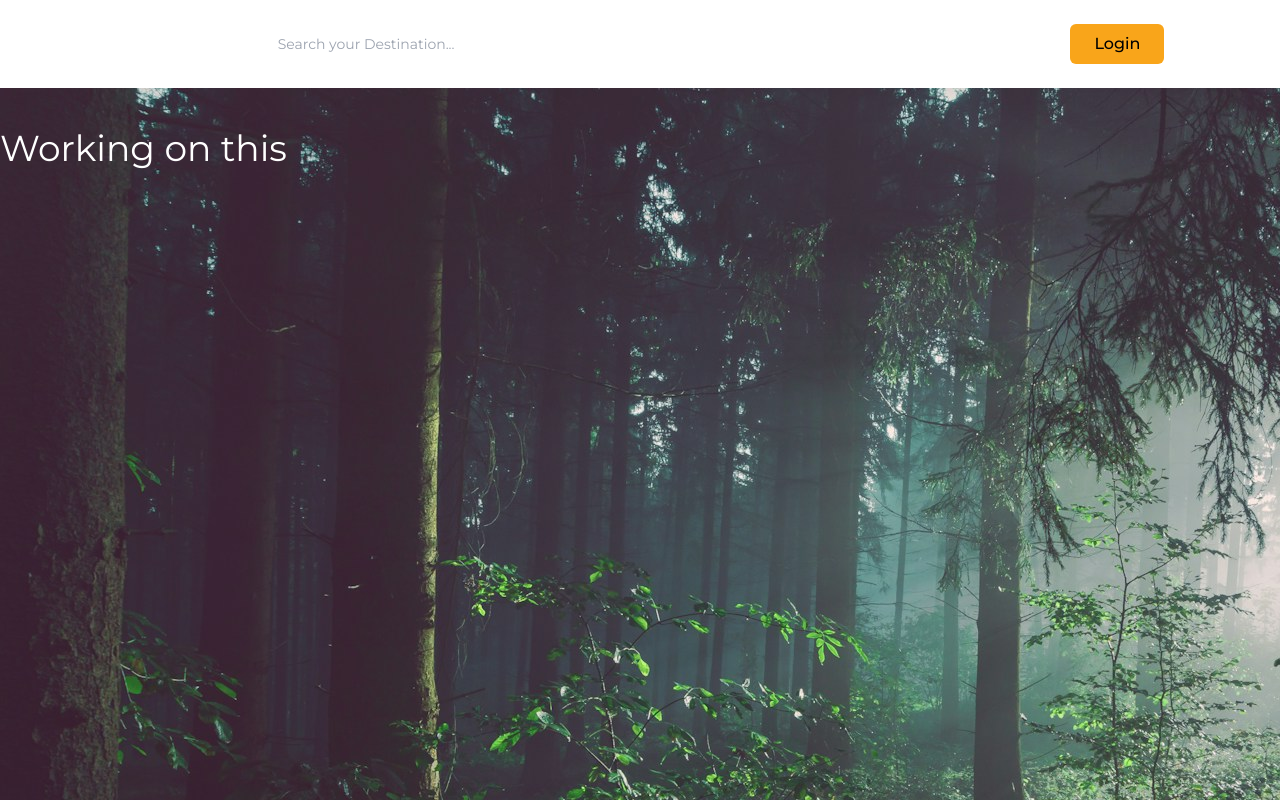
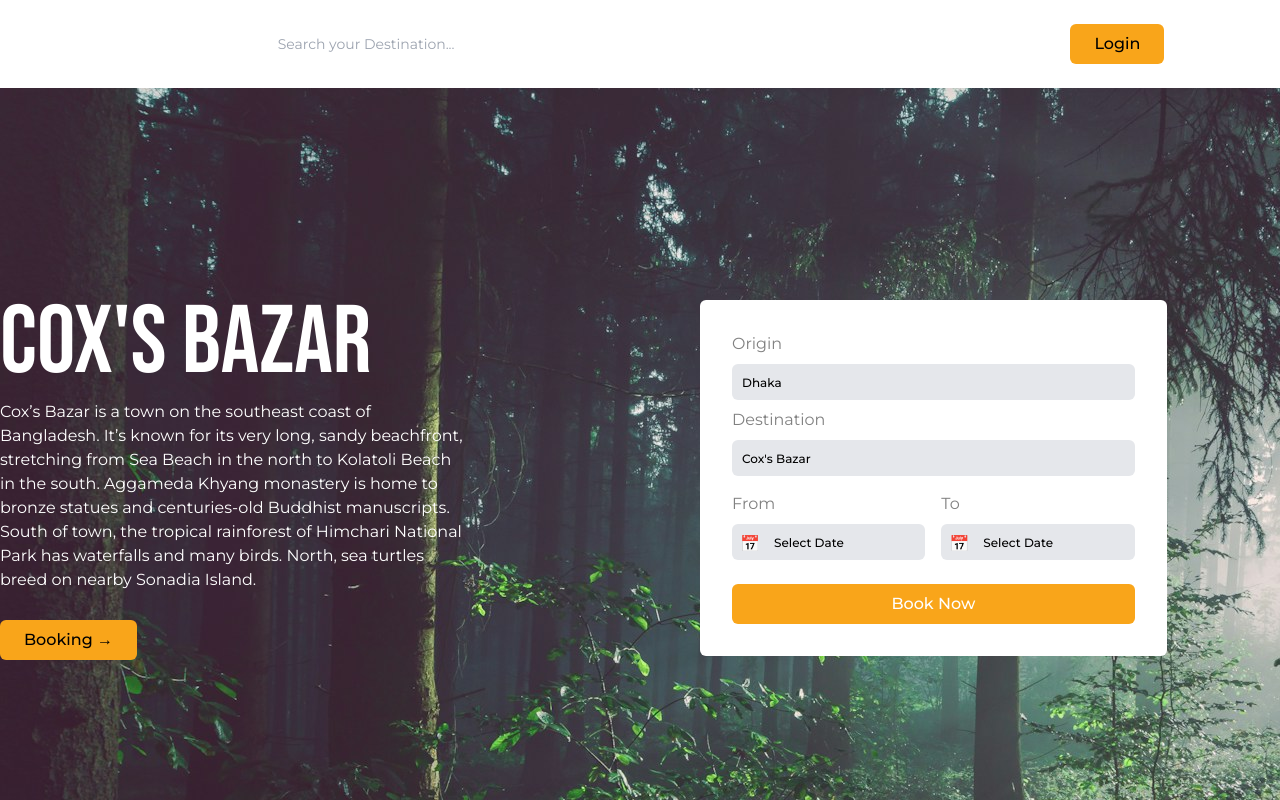
Before and after one commit to abssujan/travel-guru-v1, a React (Vite) app: page /destination in a window 1280 px wide. Shown: the top 800 px of the page. Built offline with nearby package versions, Linux system fonts and the light colour scheme.

Commit message:
destination page updated

```diff
--- a/src/pages/Destination/Destination.jsx
+++ b/src/pages/Destination/Destination.jsx
@@ -1,14 +1,95 @@
 import NavBar from "../NavBar/NavBar";
 
 const Destination = () => {
-    return (
-        <div className=" bg-bg-destination h-screen">
-            <NavBar></NavBar>
-            <div className=" xl:w-[1400px] mx-auto mt-10">
-                <h2 className="text-white text-4xl">Working on this</h2>
-             </div>
+  return (
+    <div className=" bg-bg-destination h-screen">
+      <NavBar></NavBar>
+      <div className=" xl:w-[1400px] mx-auto mt-10 ">
+
+        <div className="flex justify-between items-center mt-52">
+          <div className=" w-6/12">
+            <div className=" items-start">
+              <h1 className="font-bebasNeue text-8xl text-white">
+                Cox's Bazar
+              </h1>
+              <p className="text-base text-white mt-2">
+                Cox’s Bazar is a town on the southeast coast of Bangladesh. It’s
+                known for its very long, sandy beachfront, stretching from Sea
+                Beach in the north to Kolatoli Beach in the south. Aggameda
+                Khyang monastery is home to bronze statues and centuries-old
+                Buddhist manuscripts. South of town, the tropical rainforest of
+                Himchari National Park has waterfalls and many birds. North, sea
+                turtles breed on nearby Sonadia Island.
+              </p>
+              <button className="mt-7 bg-[#F9A51A] font-medium px-6 py-2 rounded-md">
+                Booking <span>→</span>
+              </button>
+            </div>
+          </div>
+
+          <div className="w-full flex justify-center">
+            <div className="bg-white rounded-md p-8 w-3/6 flex flex-col">
+              {/* Original Origin Input */}
+              <div className="w-full">
+                <p className="font-base text-[#818181]">Origin</p>
+                <input
+                  className="w-full border-2 border-transparent focus:border-[#F9A51A] focus:outline-none mt-2 bg-gray-200 placeholder:px-2 placeholder:text-xs placeholder:font-medium placeholder:text-black rounded-md py-1"
+                  type="text"
+                  placeholder="Dhaka"
+                />
+              </div>
+
+              {/* Original Destination Input */}
+              <div className="w-full mt-2">
+                <p className="font-base text-[#818181]">Destination</p>
+                <input
+                  className="border-2 border-transparent focus:border-[#F9A51A] focus:outline-none w-full mt-2 bg-gray-200 placeholder:px-2 placeholder:text-xs placeholder:font-medium placeholder:text-black rounded-md py-1"
+                  type="text"
+                  placeholder="Cox's Bazar"
+                />
+              </div>
+
+              {/* New From and To Inputs Side by Side */}
+              <div className="w-full flex justify-between mt-4">
+                <div className="w-1/2 pr-2">
+                  <p className="font-base text-[#818181]">From</p>
+                  <div className="relative">
+                    <input
+                      className="border-2 border-transparent focus:border-[#F9A51A] focus:outline-none w-full mt-2 bg-gray-200 placeholder:px-2 placeholder:text-xs placeholder:font-medium placeholder:text-black rounded-md py-1 pl-8"
+                      type="text"
+                      placeholder="Select Date"
+                    />
+                    <span className="absolute left-2 top-7 transform -translate-y-1/2 text-gray-500">
+                      📅
+                    </span>
+                  </div>
+                </div>
+
+                <div className="w-1/2 pl-2">
+                  <p className="font-base text-[#818181]">To</p>
+                  <div className="relative">
+                    <input
+                      className="border-2 border-transparent focus:border-[#F9A51A] focus:outline-none w-full mt-2 bg-gray-200 placeholder:px-2 placeholder:text-xs placeholder:font-medium placeholder:text-black rounded-md py-1 pl-8"
+                      type="text"
+                      placeholder="Select Date"
+                    />
+                    <span className="absolute left-2 top-7 transform -translate-y-1/2 text-gray-500">
+                      📅
+                    </span>
+                  </div>
+                </div>
+              </div>
+
+              {/* Booking Button */}
+              <button className="w-full mt-6 bg-[#F9A51A] text-white rounded-md py-2 font-medium hover:bg-opacity-90 transition duration-300">
+                Book Now
+              </button>
+            </div>
+          </div>
         </div>
-    );
+      </div>
+    </div>
+  );
 };
 
 export default Destination;
```
